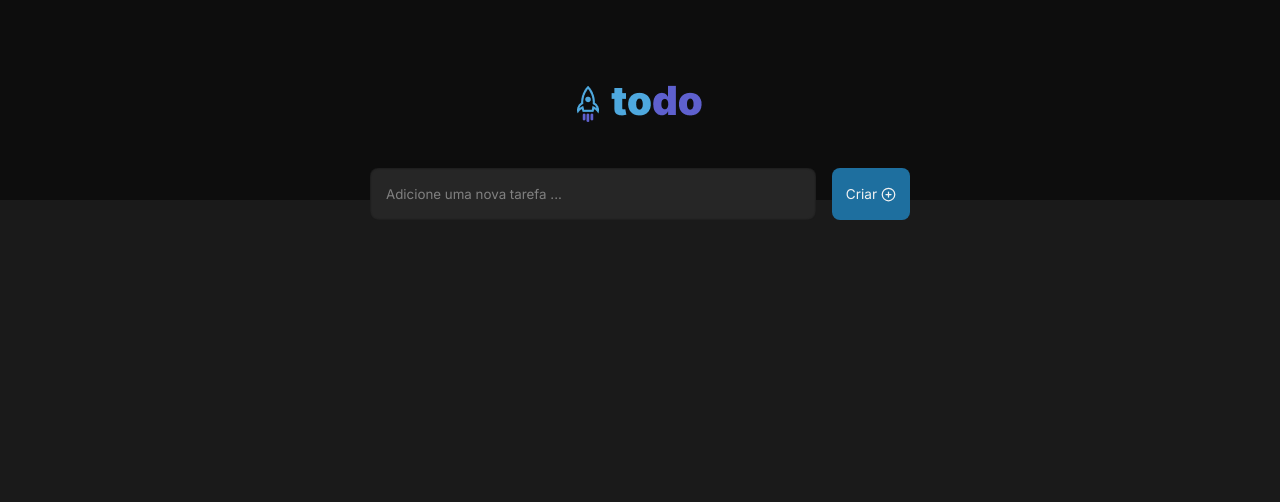
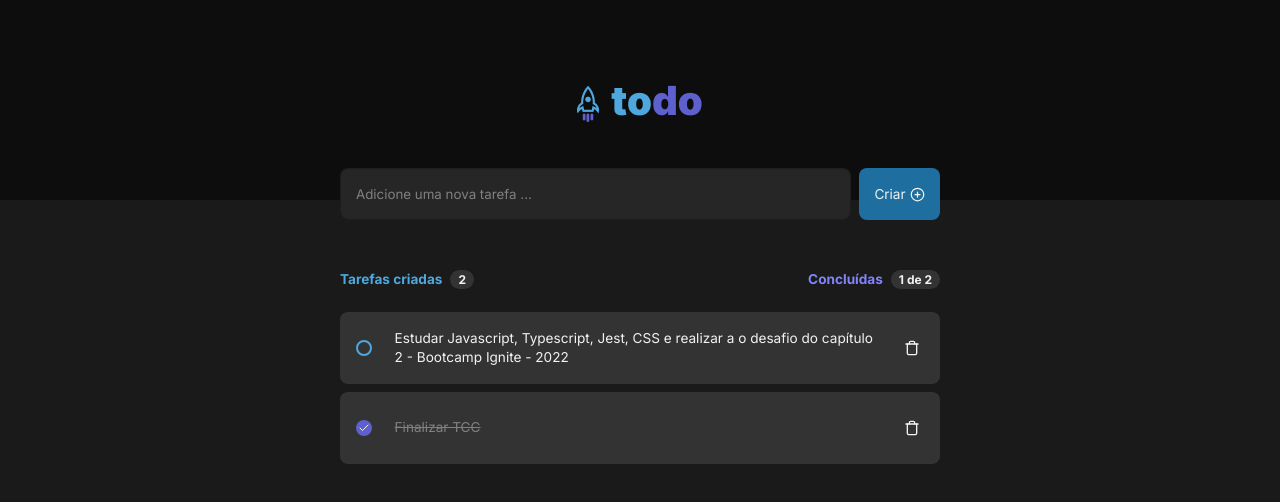
Before and after one commit to rogerrm95/to-do-2.0, a React (Vite) app: page / in a window 1280 px wide. Shown: the top 502 px of the page. Built offline with nearby package versions, Linux system fonts and the light colour scheme.

Commit message:
Add: #1 - Construção da estrutura (HTML), do layout (CSS) e componentização da aplicação

```diff
--- a/src/App.module.css
+++ b/src/App.module.css
@@ -1,5 +1,4 @@
 .App {
-    flex: 1;
     display: flex;
     flex-direction: column;
     align-items: center;
@@ -7,21 +6,30 @@
 }
 
 .App main {
+    width: 100%;
+    max-width: 600px;
+
     display: flex;
+    flex-direction: column;
     gap: 1.5rem;
-
-    width: 100%;
-    max-width: 540px;
 }
 
-/* ADICIONAR TAREFA */
+/* TAREFAS - Container */
+.tasks {
+    display: flex;
+    flex-direction: column;
+    gap: 1.5rem;
+}
+
+/* ADICIONAR TAREFA - Input & Botão*/
 .newTask {
     margin-top: -2rem;
     width: 100%;
 
     display: flex;
     align-items: center;
-    gap: 1rem;
+    gap: 0.5rem;
+    margin-bottom: 1.5rem;
 }
 
 .newTask input {
@@ -68,9 +76,41 @@
 }
 
 .newTask button svg {
-    margin-left:  0.25rem;
+    margin-left: 0.25rem;
 }
 
-/* CABEÇALHO */
+/* CABEÇALHO - Informações gerais */
+.summaryTasks {
+    display: flex;
+    justify-content: space-between;
+    align-items: center;
+}
+
+.summaryTasks span {
+    font-size: 0.85rem;
+    font-weight: bold;
+}
+
+.summaryTasks .total span {
+    color: var(--blue);
+}
+
+.summaryTasks .progress span {
+    color: var(--purple);
+}
+
+.summaryTasks strong {
+    margin-left: 0.5rem;
+    padding: 2px 8px;
+    font-size: 0.75rem;
+
+    border-radius: 999px;
+    background-color: var(--gray-400);
+}
 
 /* LISTA DE TAREFAS */
+.todoList{
+    display: flex;
+    flex-direction: column;
+    gap: 0.5rem;
+}
--- a/src/App.tsx
+++ b/src/App.tsx
@@ -1,11 +1,43 @@
+import { useEffect, useState } from 'react'
 // Icones //
-import { FiPlusCircle } from 'react-icons/fi'
+import { FiCheck, FiPlusCircle, FiTrash } from 'react-icons/fi'
 // Componentes //
 import { Header } from './components/Header'
+import { NoResults } from './components/NoResults'
+// Styles //
+import styles from './App.module.css'
+import { TaskItem } from './components/TaskItem'
 
-import styles from './App.module.css'
+// TYPES //
+type Task = {
+  id: number,
+  name: string,
+  isDone: boolean
+}
 
 function App() {
+  const [tasks, setTasks] = useState<Task[]>([
+    {
+      id: 1,
+      name: 'Estudar Javascript, Typescript, Jest, CSS e realizar a o desafio do capítulo 2 - Bootcamp Ignite - 2022',
+      isDone: false
+    },
+    {
+      id: 2,
+      name: 'Finalizar TCC',
+      isDone: true
+    }
+  ])
+  const [numberToCompletedTasks, setNumberToCompletedTasks] = useState(0)
+
+  // Verifica a quantidade de tarefas prontas em relação ao total//
+  useEffect(() => {
+    if (tasks.length === 0) return
+
+    const tasksCompleted = tasks.filter((task) => task.isDone).length
+    setNumberToCompletedTasks(tasksCompleted)
+  }, [tasks])
+
   return (
     <div className={styles.App}>
       <Header />
@@ -13,18 +45,41 @@ function App() {
       <main>
 
         <form className={styles.newTask}>
-          <input type="text" placeholder='Adicione uma nova tarefa ...'/>
+          <input type="text" placeholder='Adicione uma nova tarefa ...' />
           <button>
-            Criar <FiPlusCircle size={15} color="#F2F2F2"/>
+            Criar <FiPlusCircle size={15} color="#F2F2F2" />
           </button>
         </form>
 
-        {
-          // Qtd de tarefas | - | Progresso //
 
-          // Lista de Tarefas //
-        }
+        <div className={styles.tasks}>
 
+          <div className={styles.summaryTasks}>
+            <div className={styles.total}>
+              <span>Tarefas criadas</span>
+              <strong>{tasks.length}</strong>
+            </div>
+
+            <div className={styles.progress}>
+              <span>Concluídas</span>
+              <strong>{tasks.length === 0 ? 0 : `${numberToCompletedTasks} de ${tasks.length}`}</strong>
+            </div>
+          </div>
+
+          { // Lista de Tarefas //
+            tasks.length < 0
+              ? <NoResults />
+              :
+              (
+                <ul className={styles.todoList}>
+                  {tasks.map(task => {
+                    return <TaskItem name={task.name} isDone={task.isDone} key={task.id} />
+                  })}
+                </ul>
+              )
+          }
+
+        </div>
       </main>
     </div>
   )
--- /dev/null
+++ b/src/components/NoResults/index.tsx
@@ -0,0 +1,14 @@
+import { FiFileText } from "react-icons/fi";
+import styles from './styles.module.css'
+
+export function NoResults() {
+    return (
+        <div className={styles.noTasks}>
+            <FiFileText size={56} />
+            <p>
+                <strong>Você ainda não tem tarefas cadastradas</strong> <br />
+                Crie tarefas e organize seus itens a fazer
+            </p>
+        </div>
+    )
+}
--- /dev/null
+++ b/src/components/NoResults/styles.module.css
@@ -0,0 +1,20 @@
+/* LISTA DE TAREFAS - Sem resultados */
+.noTasks {
+    height: 244px;
+
+    display: flex;
+    flex-direction: column;
+    justify-content: center;
+    align-items: center;
+    text-align: center;
+    gap: 1rem;
+}
+
+.noTasks svg {
+    color: var(--gray-400);
+}
+
+.noTasks p {
+    color: var(--gray-300);
+    line-height: 140%;
+}
--- /dev/null
+++ b/src/components/TaskItem/index.tsx
@@ -0,0 +1,26 @@
+import { FiCheck, FiTrash } from "react-icons/fi";
+import styles from './styles.module.css'
+
+// TYPES //
+interface TaskItemProps {
+    name: string,
+    isDone: boolean
+}
+
+export function TaskItem({ isDone, name }: TaskItemProps) {
+    return (
+        <li className={styles.taskItem}>
+            <button className={isDone ? `${styles.checkedButton}` : `${styles.checkButton}`}>
+                {isDone && <FiCheck size={12} />}
+            </button>
+
+            <p className={isDone ? `${styles.textTicked}` : ''}>
+                {name}
+            </p>
+
+            <button className={styles.deleteButton}>
+                <FiTrash size={16} />
+            </button>
+        </li>
+    )
+}
--- /dev/null
+++ b/src/components/TaskItem/styles.module.css
@@ -0,0 +1,73 @@
+/* LISTA DE TAREFAS */
+.taskItem {
+    display: flex;
+    justify-content: space-between;
+    align-items: center;
+    gap: 0.75rem;
+
+    height: 72px;
+    padding: 1rem;
+
+    background: var(--gray-400);
+    border-radius: 8px;
+
+    transition: background 0.3s;
+}
+
+.taskItem:hover{
+    background: var(--gray-500);
+}
+
+.taskItem p {
+    flex: 1;
+    font-size: 0.85rem;
+    line-height: 140%;
+    max-width: 85%;
+}
+
+.taskItem .textTicked {
+    text-decoration: line-through;
+    color: var(--gray-300)
+}
+
+/* Botões */
+.checkedButton, .checkButton{
+    height: 1rem;
+    width: 1rem;
+    border-radius: 9999px;
+}
+
+.checkButton {
+    border: 2px solid var(--blue);
+}
+
+.checkedButton {
+    display: flex;
+    justify-content: center;
+    align-items: center;
+
+    border: none;
+    background: var(--purple-dark);
+}
+
+.checkedButton svg {
+    color: var(--gray-100);
+}
+
+.deleteButton {
+    height: 2rem;
+    width: 1.5rem;
+
+    display: flex;
+    justify-content: center;
+    align-items: center;
+
+    color: var(--gray-100);
+    border-radius: 8px;
+    transition: background ease-in 0.2s;
+}
+
+.deleteButton:hover {
+    color: var(--danger);
+    background: var(--gray-500);
+}
```
